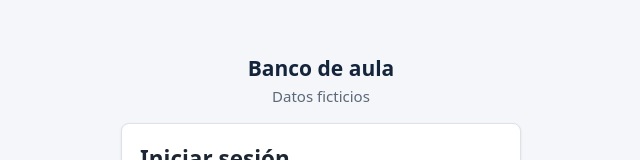
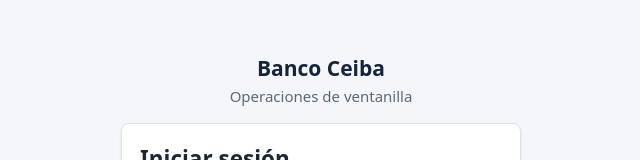
Before and after one commit to afriely-2025553/proyecto_bancario, an Angular app in the folder frontend/: page /login in a window 1280 px wide. Shown: the part 152-312 px from the top of the page, without its empty margins (319-959 px from the left). Built offline with nearby package versions, Linux system fonts and the light colour scheme.

Commit message:
fix: se corrigió el nombre del banco en login.html, shell.html e index.html (E-08)

```diff
--- a/frontend/src/app/paginas/login/login.html
+++ b/frontend/src/app/paginas/login/login.html
@@ -1,8 +1,8 @@
 <main class="acceso">
     <div class="acceso-caja">
       <div class="acceso-marca">
-        <strong>Banco de aula</strong>
-        <span class="suave">Datos ficticios</span>
+        <strong>Banco Ceiba</strong>
+        <span class="suave">Operaciones de ventanilla</span>
       </div>
       <section class="panel">
         <form class="panel-cuerpo formulario" [formGroup]="formulario" (ngSubmit)="entrar()" novalidate>
--- a/frontend/src/app/paginas/shell/shell.html
+++ b/frontend/src/app/paginas/shell/shell.html
@@ -1,7 +1,7 @@
 <div class="shell">
     <aside class="barra">
       <a class="marca" routerLink="/inicio">
-        <span class="marca-texto"><strong>Banco de aula</strong><small>Datos ficticios</small></span>
+        <span class="marca-texto"><strong>Banco Ceiba</strong><small>Operaciones de ventanilla</small>        </span>
       </a>
       <nav aria-label="Menú principal">
         @for (enlace of enlaces; track enlace.ruta) {
--- a/frontend/src/index.html
+++ b/frontend/src/index.html
@@ -2,7 +2,7 @@
 <html lang="es">
 <head>
   <meta charset="utf-8">
-  <title>Banco de aula</title>
+  <title>Banco Ceiba</title>
   <base href="/">
   <meta name="viewport" content="width=device-width, initial-scale=1">
   <link rel="icon" type="image/x-icon" href="favicon.ico">
```
